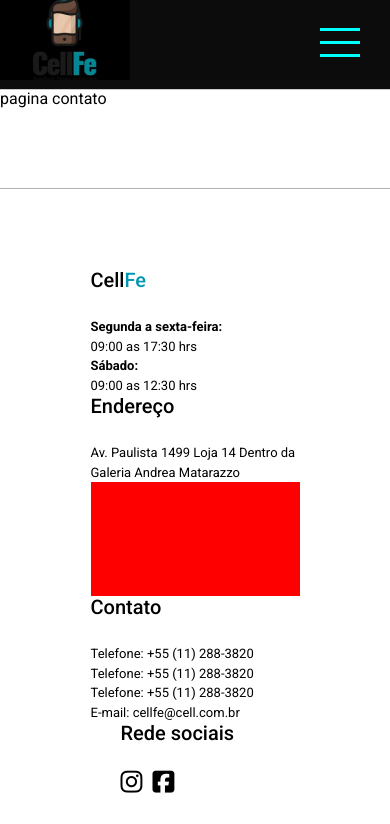
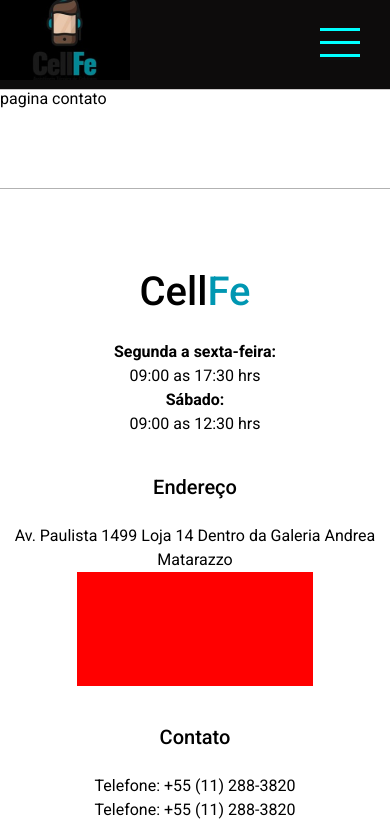
Before and after one commit to daniloadscavalcante/Assist-ncia-de-celular, a React (Create React App) app: page /contato in a window 390 px wide. Shown: the top 824 px of the page. Built offline with nearby package versions, Linux system fonts and the light colour scheme.

Commit message:
ajuste responsividade pagina home

```diff
--- a/src/components/informacao.css
+++ b/src/components/informacao.css
@@ -35,7 +35,21 @@
     border-radius: 20px;
 }
 @media screen and (max-width:768px){
+    .infoAss{
+        padding: 0 20px;
+    }
+    .infoAss .infoAss-blocoText h2::before {
+        left: 50%;
+        transform: translateX(-50%);
+    }
     .infoAss img{
         display: none;
     }
+    .infoAss .infoAss-blocoText{
+        text-align: center;
+    }
+    .infoAss .infoAss-blocoText a {
+        margin: 30px auto;
+        font-size: 16px;
+    }
 }
--- a/src/layout/footer/Rodape.jsx
+++ b/src/layout/footer/Rodape.jsx
@@ -4,7 +4,7 @@
         <footer>
             <div className="conteudoRodape">
             <div className="dias">
-                <h3>Cell<span>Fe</span></h3>
+                <h3 className='logoRodape'>Cell<span>Fe</span></h3>
                 <p><strong>Segunda a sexta-feira:</strong><br/> 09:00 as 17:30 hrs
                     <br/><strong>Sábado:</strong><br/> 09:00 as 12:30 hrs</p>
             </div>
--- a/src/layout/footer/rodape.css
+++ b/src/layout/footer/rodape.css
@@ -11,6 +11,7 @@
     justify-content: center;
     margin-top: 80px;
     column-gap: 80px;
+    row-gap: 40px;
     padding-bottom: 35px;
 }
 .conteudoRodape div{
@@ -49,3 +50,18 @@
     text-align: center;
     background-color: #000;
 }
+@media screen and (max-width: 768px) {
+    .conteudoRodape div {
+        width: 100%;
+        font-size: 16px;
+        text-align: center;
+    }
+    .conteudoRodape h3.logoRodape {
+        margin-bottom: 25px;
+        font-size: 40px;
+        font-weight: 500;
+    }
+    .conteudoRodape .mapa {
+        margin: auto;
+    }
+}
--- a/src/pages/home/home.css
+++ b/src/pages/home/home.css
@@ -87,3 +87,12 @@
     justify-content: center;
     padding-bottom: 60px;
 }
+@media screen and (max-width: 768px) {
+    .cards-servicos h2{
+        font-size: 32px;
+    }
+    .card_item{
+        width: 250px;
+        height: 250px;
+    }
+}
```
